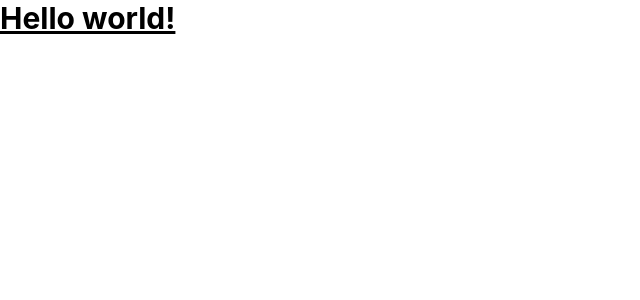
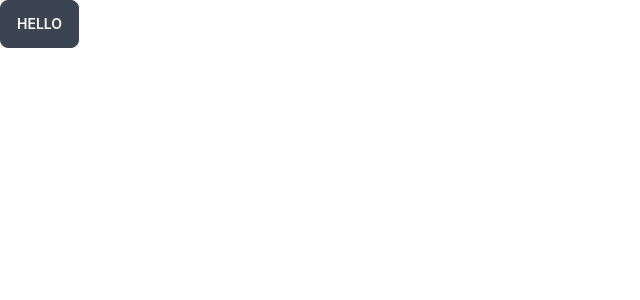
Before and after one commit to OliverZulett/dnlm, a Next.js app: page / in a window 1280 px wide. Shown: the top 300 px of the page, without its empty margins (0-640 px from the left). Built offline with nearby package versions, Linux system fonts and the light colour scheme.

Commit message:
daysiui setup

```diff
--- a/package.json
+++ b/package.json
@@ -9,6 +9,7 @@
     "lint": "next lint"
   },
   "dependencies": {
+    "daisyui": "^2.6.0",
     "next": "12.1.0",
     "react": "17.0.2",
     "react-dom": "17.0.2"
--- a/pages/index.js
+++ b/pages/index.js
@@ -1,7 +1,5 @@
 export default function Home() {
   return (
-    <h1 className="text-3xl font-bold underline">
-      Hello world!
-    </h1>
+    <button class="btn">Hello</button>
   )
 }
--- a/tailwind.config.js
+++ b/tailwind.config.js
@@ -6,5 +6,5 @@ module.exports = {
   theme: {
     extend: {},
   },
-  plugins: [],
+  plugins: [require("daisyui")],
 }
```
Also changed, not shown: 1 other file (tests, documents, lock files or other folders).
